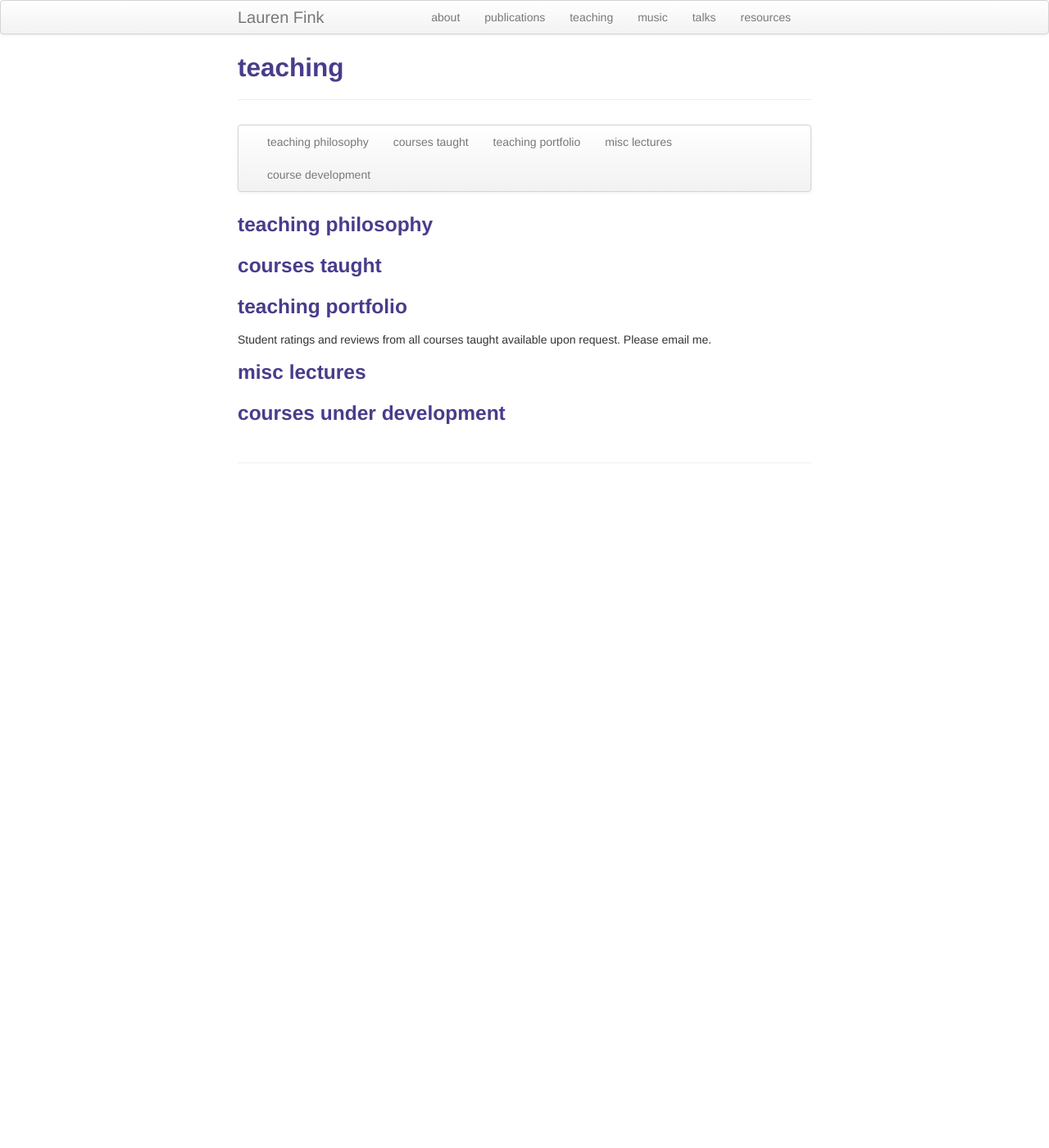
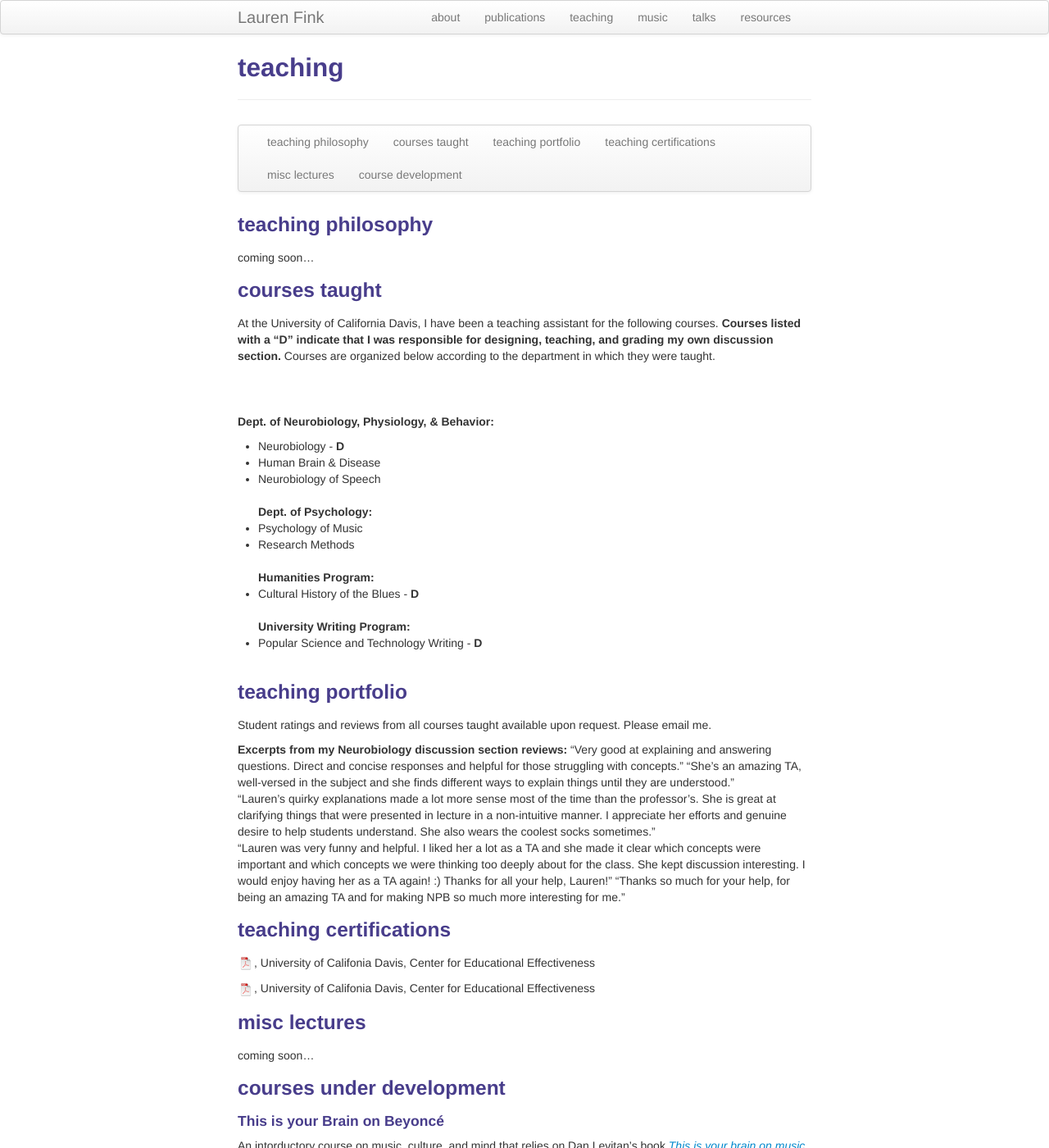
Before and after one commit to lkfink/lkfink.github.io, a Jekyll site: the page built from pages/teaching.md, in a window 1280 px wide and 1400 px high. Shown: the whole window at 82% size. Built offline with Jekyll 4.4.1, drawn with Linux system fonts in a browser that asks for light colours; some of the changed text lies outside the part shown.

Commit message:
added more teaching info and edited

```diff
--- a/index.html
+++ b/index.html
@@ -29,6 +29,7 @@ keywords: Fink, music, rhythm, neuroscience, psychology, attention, eye-tracking
     </a>
   </td>
 </tr>
+<!--
 <tr>
   <td class="center">
     <a href="pages/publpics/ScienceMusical.html">
@@ -41,6 +42,7 @@ keywords: Fink, music, rhythm, neuroscience, psychology, attention, eye-tracking
     </a>
   </td>
 </tr>
+-->
 
 <div class="navbar">
   <div class="navbar-inner">
--- a/pages/teaching.md
+++ b/pages/teaching.md
@@ -10,6 +10,7 @@ description: Lauren Fink's teaching
             <li><a href="#philosophy">teaching philosophy</a></li>
             <li><a href="#current">courses taught</a></li>
             <li><a href="#portfolio">teaching portfolio</a></li>
+            <li><a href="#certs">teaching certifications</a></li>
             <li><a href="#misc">misc lectures</a></li>
             <li><a href="#dev">course development</a></li>
         </ul>
@@ -18,12 +19,51 @@ description: Lauren Fink's teaching
 
 
 ### <a name="philosophy"></a>teaching philosophy
+coming soon...
 
 ### <a name="current"></a>courses taught
+At the University of California Davis, I have been a teaching assistant for the following courses. **Courses listed with a "D" indicate that I was responsible for designing, teaching, and grading my own discussion section.** Courses are organized below according to the department in which they were taught.
+<br><br>
+<br><br>
+**Dept. of Neurobiology, Physiology, & Behavior:**
+- Neurobiology - **D**
+- Human Brain & Disease
+- Neurobiology of Speech
+<br><br>
+**Dept. of Psychology:**
+- Psychology of Music
+- Research Methods
+<br><br>
+**Humanities Program:**
+- Cultural History of the Blues - **D**
+<br><br>
+**University Writing Program:**
+- Popular Science and Technology Writing - **D**
+<br><br>
 
 ### <a name="portfolio"></a>teaching portfolio
 Student ratings and reviews from all courses taught available upon request. Please email me.
 
+**Excerpts from my Neurobiology discussion section reviews:**
+"Very good at explaining and answering questions. Direct and concise responses and helpful for those struggling with concepts."
+"She's an amazing TA, well-versed in the subject and she finds different ways to explain things until they are understood."
+"Lauren's quirky explanations made a lot more sense most of the time than the professor's. She is great at clarifying things that were presented in lecture in a non-intuitive manner. I appreciate her efforts and genuine desire to help students understand. She also wears the coolest socks sometimes."
+"Lauren was very funny and helpful. I liked her a lot as a TA and she made it clear which concepts were important and which concepts we were thinking too deeply about for the class. She kept discussion interesting. I would enjoy having her as a TA again! :) Thanks for all your help, Lauren!"
+"Thanks so much for your help, for being an amazing TA and for making NPB so much more interesting for me."
+
+
+### <a name="certs"></a>teaching certifications
+[![Foundations in teaching](icons16/pdf-icon.png)]({{ BASE_PATH }}/assets/Foundations_TeachingCertificate_Fink.pdf), University of Califonia Davis, Center for Educational Effectiveness
+
+[![Thoughtful pedagogy for diverse learning environments](icons16/pdf-icon.png)]({{ BASE_PATH }}/assets/Diversity_TeachingCertificate_Fink.pdf), University of Califonia Davis, Center for Educational Effectiveness
+
+
 ### <a name="misc"></a>misc lectures
+coming soon...
 
 ### <a name="dev"></a>courses under development
+
+#### This is your Brain on Beyoncé
+An intorductory course on music, culture, and mind that relies on Dan Levitan's book [*This is your brain on music*](http://daniellevitin.com/publicpage/books/this-is-your-brain-on-music/) and Beyoncé's recent visual album [*Lemonade*](http://www.beyonce.com/album/lemonade-visual-album/) as core texts.
+
+Syllabus coming soon..
```
Also changed, not shown: pages/music.md (+5 -1 lines), 3 other files.
